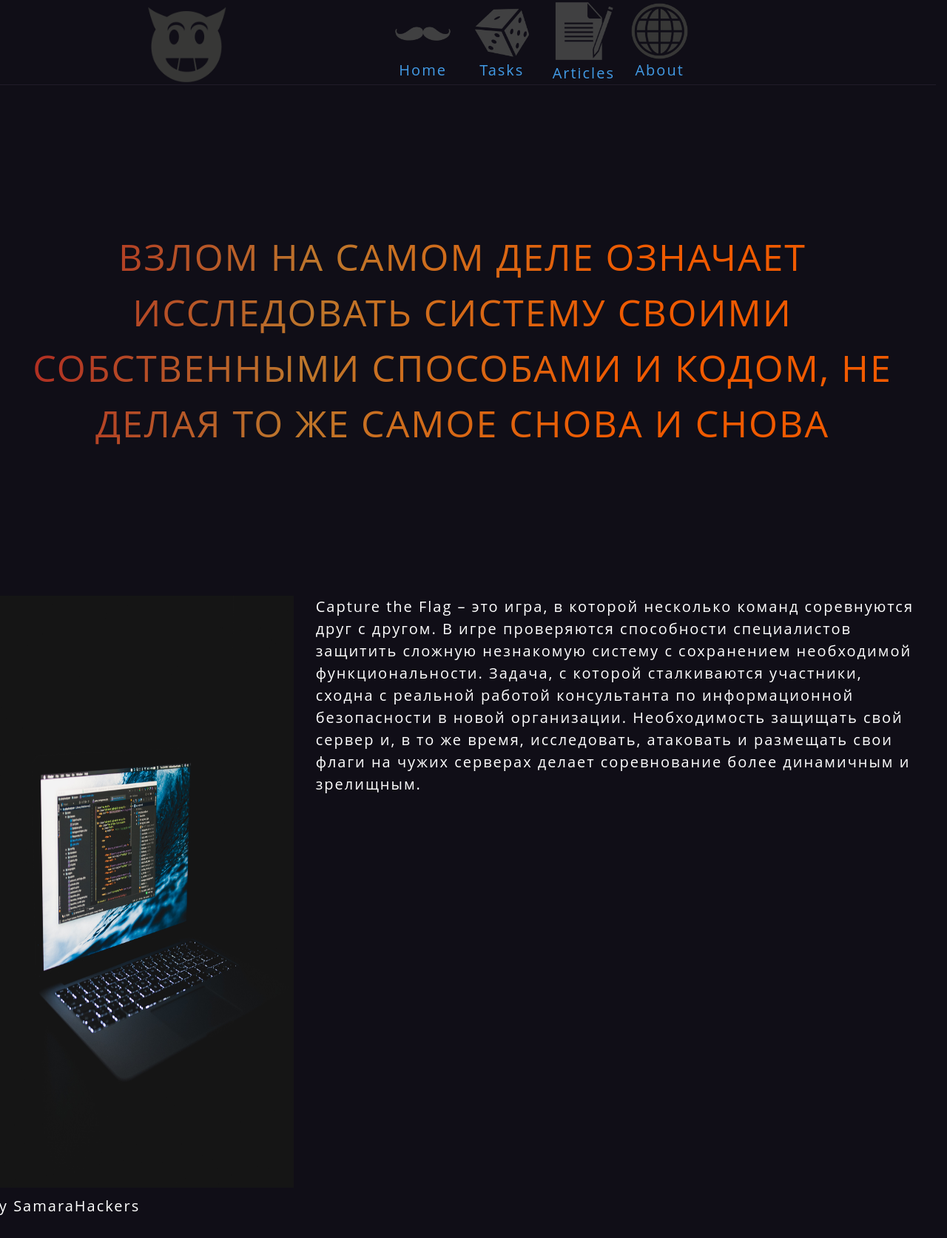
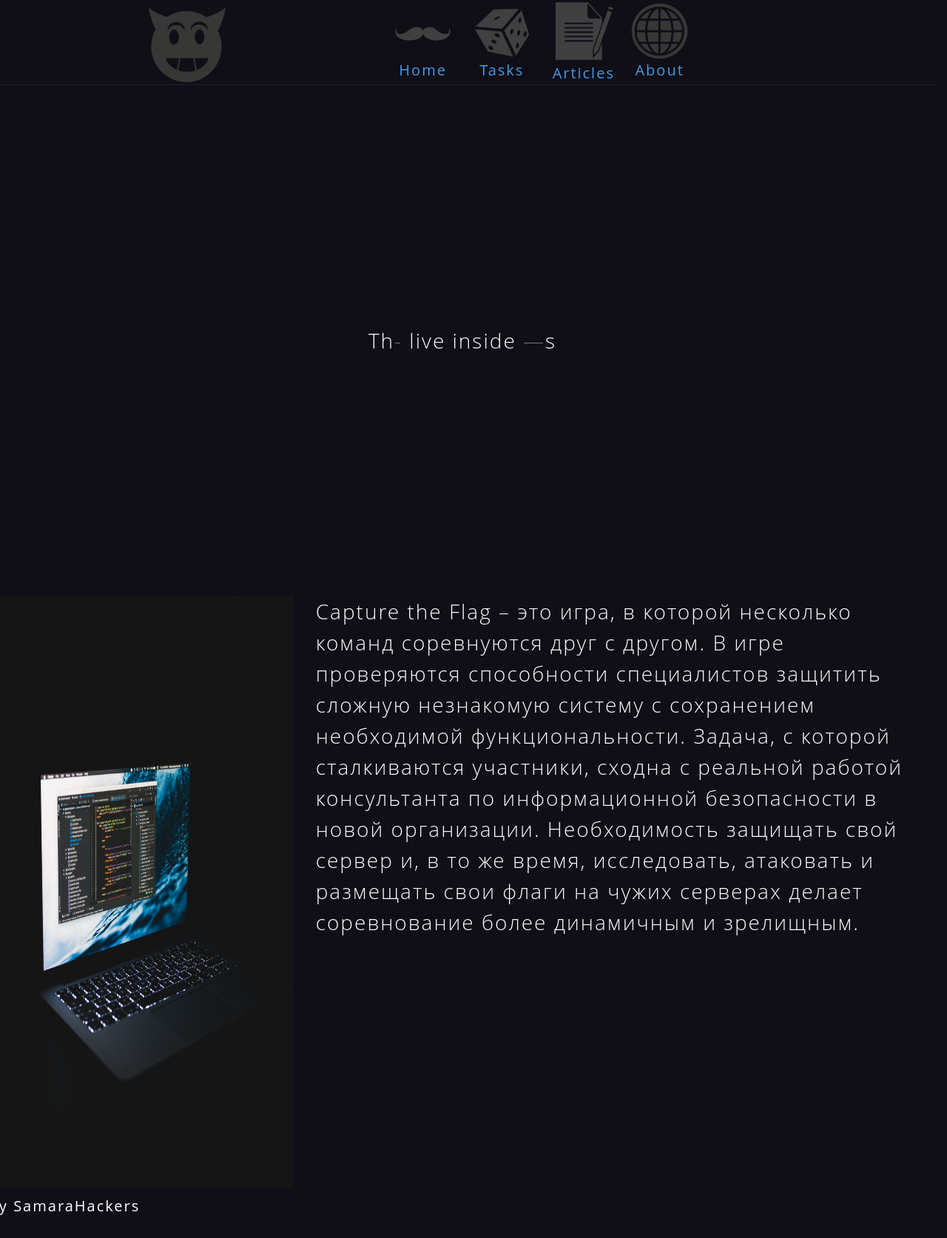
Before and after one commit to samaractf/samaractf-backend, a Flask app: page / in a window 1280 px wide. Shown: the whole page at 74% size. Before the commit the page ends 1642 px from the top, so only its background shows below. Run offline with Flask 2, Linux system fonts and the light colour scheme; some libraries are stand-ins or nearby versions.

Commit message:
frontend_v3

```diff
--- /dev/null
+++ b/app/static/css/effect_caesar.css
@@ -0,0 +1,12 @@
+
+@import 'https://fonts.googleapis.com/css?family=Roboto+Mono:100';
+html,
+
+.text {
+  font-weight: 100;
+  font-size: 28px;
+  color: #fafafa;
+}
+.dud {
+  color: #757575;
+}
--- a/app/static/css/index.css
+++ b/app/static/css/index.css
@@ -91,6 +91,9 @@ main .row:first-child > div {
     font-size:30px;
     width:50%;
     align-items: center;
+    justify-content: center;
+    align-items: center;
+    display: flex;
 }
 
 .gradient-text {
@@ -105,11 +108,6 @@ main .row:first-child > div {
   margin: 20px auto;
 }
 
-text-justify{
-    text-align: center;
-
-}
-
 p::selection {
    background: transparent;
 }
@@ -119,13 +117,3 @@ p{
 p::-moz-selection {
    background: transparent;
 }
-
-.blob-top-right {
-    position: absolute;
-    top: -95px;
-    right: -20px;
-    width: 500px;
-    height: 332px;
-    z-index: -1;
-    -webkit-filter: saturate(125%);
-    filter: saturate(125%);
--- /dev/null
+++ b/app/static/js/effect_caesar.js
@@ -0,0 +1,109 @@
+'use strict';
+
+function _classCallCheck(instance, Constructor) { if (!(instance instanceof Constructor)) { throw new TypeError("Cannot call a class as a function"); } }
+
+// ——————————————————————————————————————————————————
+// TextScramble
+// ——————————————————————————————————————————————————
+
+var TextScramble = function () {
+  function TextScramble(el) {
+    _classCallCheck(this, TextScramble);
+
+    this.el = el;
+    this.chars = '!<>-_\\/[]{}—=+*^?#________';
+    this.update = this.update.bind(this);
+  }
+
+  TextScramble.prototype.setText = function setText(newText) {
+    var _this = this;
+
+    var oldText = this.el.innerText;
+    var length = Math.max(oldText.length, newText.length);
+    var promise = new Promise(function (resolve) {
+      return _this.resolve = resolve;
+    });
+    this.queue = [];
+    for (var i = 0; i < length; i++) {
+      var from = oldText[i] || '';
+      var to = newText[i] || '';
+      var start = Math.floor(Math.random() * 40);
+      var end = start + Math.floor(Math.random() * 40);
+      this.queue.push({ from: from, to: to, start: start, end: end });
+    }
+    cancelAnimationFrame(this.frameRequest);
+    this.frame = 0;
+    this.update();
+    return promise;
+  };
+
+  TextScramble.prototype.update = function update() {
+    var output = '';
+    var complete = 0;
+    for (var i = 0, n = this.queue.length; i < n; i++) {
+      var _queue$i = this.queue[i];
+      var from = _queue$i.from;
+      var to = _queue$i.to;
+      var start = _queue$i.start;
+      var end = _queue$i.end;
+      var char = _queue$i.char;
+
+      if (this.frame >= end) {
+        complete++;
+        output += to;
+      } else if (this.frame >= start) {
+        if (!char || Math.random() < 0.28) {
+          char = this.randomChar();
+          this.queue[i].char = char;
+        }
+        output += '<span class="dud text-center">' + char + '</span>';
+      } else {
+        output += from;
+      }
+    }
+    this.el.innerHTML = output;
+    if (complete === this.queue.length) {
+      this.resolve();
+    } else {
+      this.frameRequest = requestAnimationFrame(this.update);
+      this.frame++;
+    }
+  };
+
+  TextScramble.prototype.randomChar = function randomChar() {
+    return this.chars[Math.floor(Math.random() * this.chars.length)];
+  };
+
+  return TextScramble;
+}();
+
+// ——————————————————————————————————————————————————
+// Example
+// ——————————————————————————————————————————————————
+
+var phrases = ['Hi,',
+    'Hackers are real',
+    'Monstres are real too',
+    'The live inside us',
+    'and sometimes',
+    'They Win',
+];
+
+
+$(window).on('load', function(){
+//Будет ждать загрузки всего контента страницы (условно, 50 изображений по 100мб ;) )
+
+
+var el = document.querySelector('.text');
+var fx = new TextScramble(el);
+
+var counter = 0;
+var next = function next() {
+  fx.setText(phrases[counter]).then(function () {
+    setTimeout(next, 800);
+  });
+  counter = (counter + 1) % phrases.length;
+};
+
+next();
+});
--- a/app/templates/base.html
+++ b/app/templates/base.html
@@ -2,8 +2,10 @@
     <head>
         <script src="https://ajax.googleapis.com/ajax/libs/jquery/3.4.1/jquery.min.js"></script>
   <script src="{{ url_for('static', filename='js/scrollme.js') }}"></script>
+        <script src="{{ url_for('static', filename='js/effect_caesar.js') }}"></script>
         <link rel="stylesheet" href="https://stackpath.bootstrapcdn.com/bootstrap/4.3.1/css/bootstrap.min.css" integrity="sha384-ggOyR0iXCbMQv3Xipma34MD+dH/1fQ784/j6cY/iJTQUOhcWr7x9JvoRxT2MZw1T" crossorigin="anonymous">
 <link rel="stylesheet" href="{{ url_for('static', filename='css/index.css') }}">
+        <link rel="stylesheet" href="{{ url_for('static', filename='css/effect_caesar.css') }}">
 
 
       {% if title %}
--- a/app/templates/index.html
+++ b/app/templates/index.html
@@ -5,14 +5,10 @@
 <div class="row">
 <div class="col-xl-12">
 
-<svg viewBox="0 0 624 443" class="blob-top-right">
-<path d="M260 -0.99952C160.589 -0.999515 80 79.5892 80 179.001C80 278.412 160.589 359.001 260 359.001L624 359L624 -0.999535L260 -0.99952Z" fill="url(#orange-to-pink)"></path>
-</svg>
 
+  <div class="text"></div>
 
-
-
-<p class="text-center gradient-text">Взлом на самом деле означает исследовать систему своими собственными способами и кодом, не делая то же самое снова и снова</p>
+<!--<p class="text-center gradient-text">Взлом на самом деле означает исследовать систему своими собственными способами и кодом, не делая то же самое снова и снова</p> -->
   </div>
 </div>
 
```
